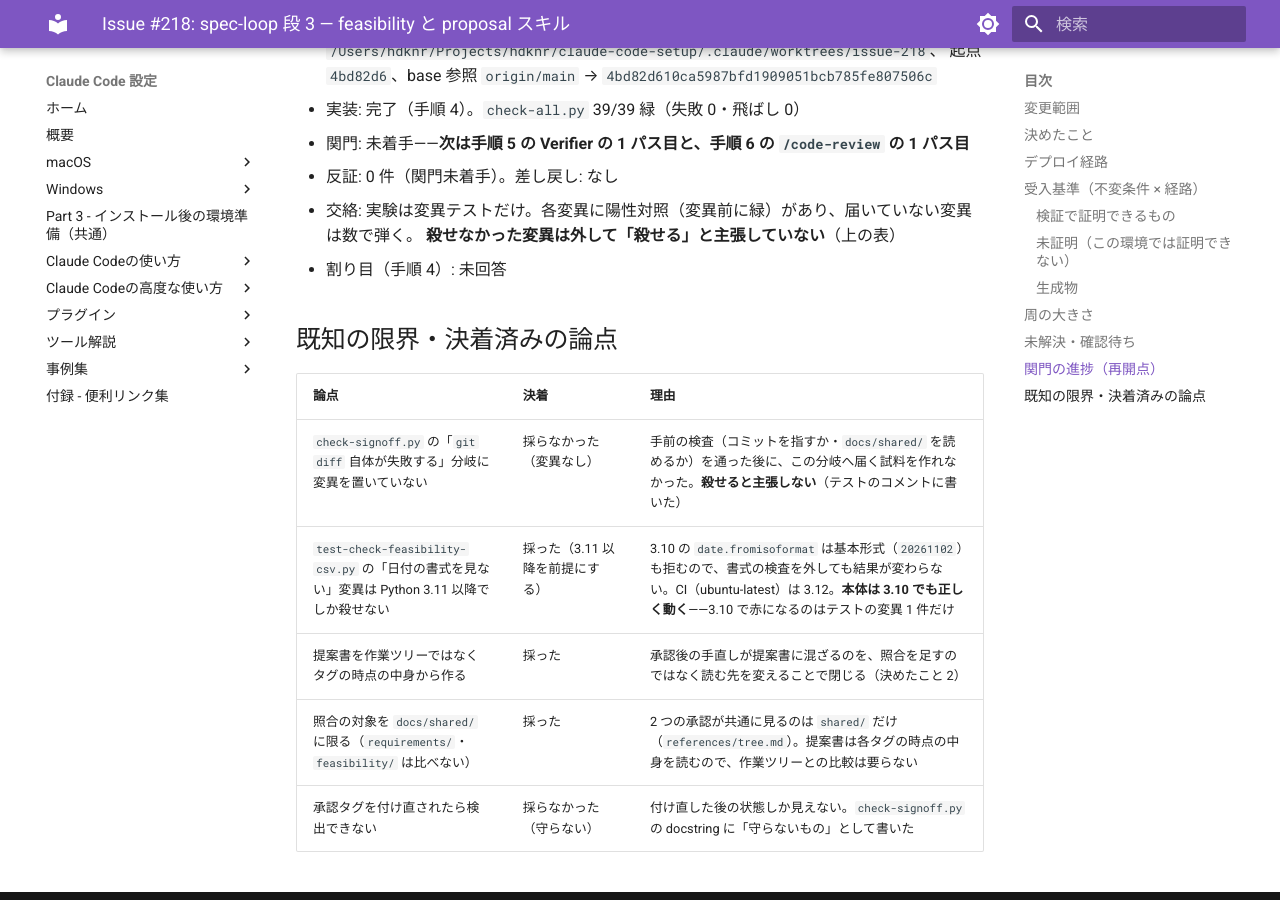
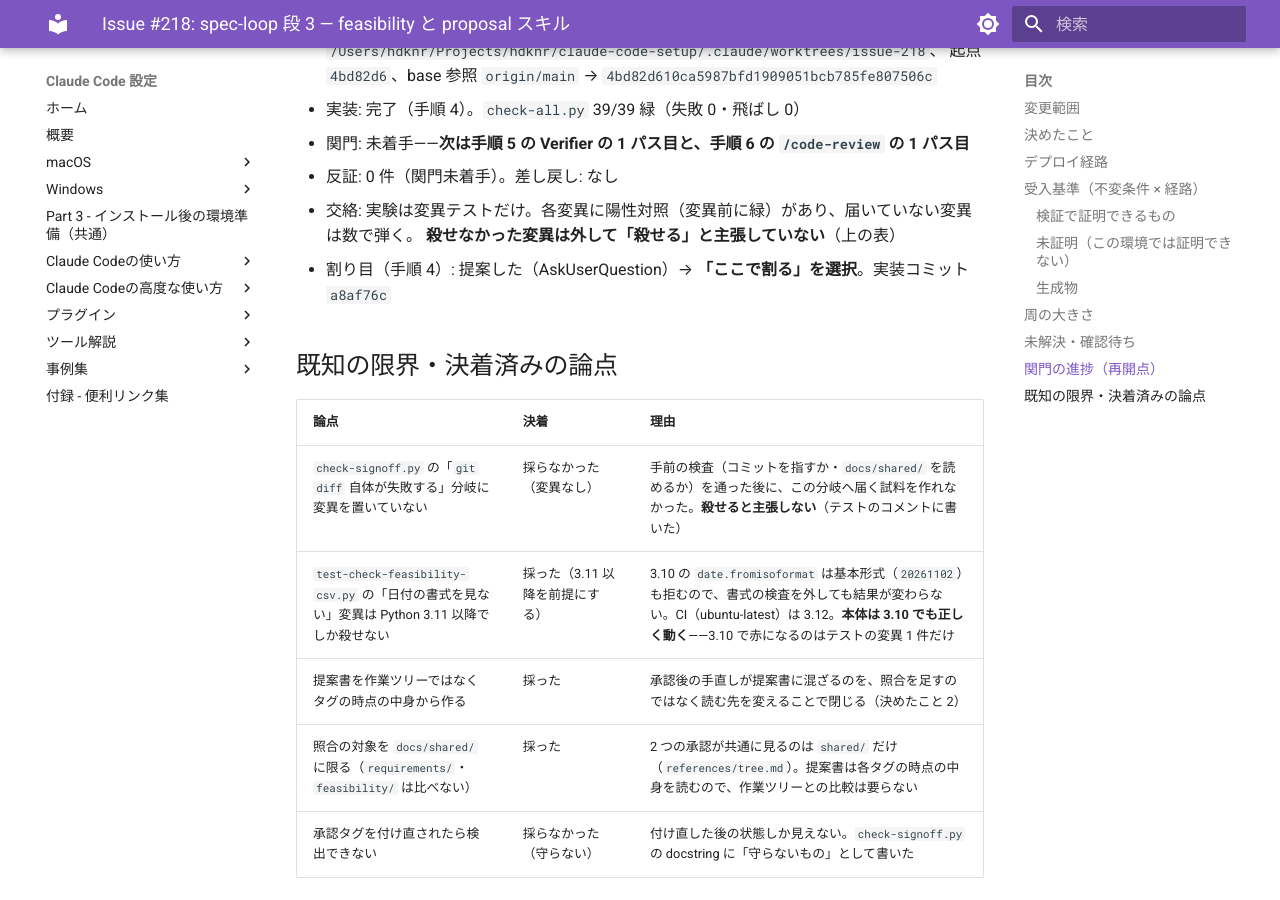
Before and after one commit to hdknr/claude-code-setup, an MkDocs documentation site: the page built from docs/plans/issue-218.md, in a window 1280 px wide and 900 px high, scrolled down 4051 px. Built offline with MkDocs 1.6.1 and Material for MkDocs 9.7.7, drawn with Linux system fonts in a browser that asks for light colours.

Commit message:
docs(plans): #218 の再開点を記録（手順 4 の割り目で割る）
Refs #218

Co-Authored-By: Claude Opus 5.5 <noreply@anthropic.com>

```diff
--- a/docs/plans/issue-218.md
+++ b/docs/plans/issue-218.md
@@ -99,7 +99,7 @@ A・B(a)(b)(c)・C・E・F・G はスクリプトとテストで実際に走ら
 - 反証: 0 件（関門未着手）。差し戻し: なし
 - 交絡: 実験は変異テストだけ。各変異に陽性対照（変異前に緑）があり、届いていない変異は数で弾く。
   **殺せなかった変異は外して「殺せる」と主張していない**（上の表）
-- 割り目（手順 4）: 未回答
+- 割り目（手順 4）: 提案した（AskUserQuestion）→ **「ここで割る」を選択**。実装コミット `a8af76c`
 
 ## 既知の限界・決着済みの論点
 
```
